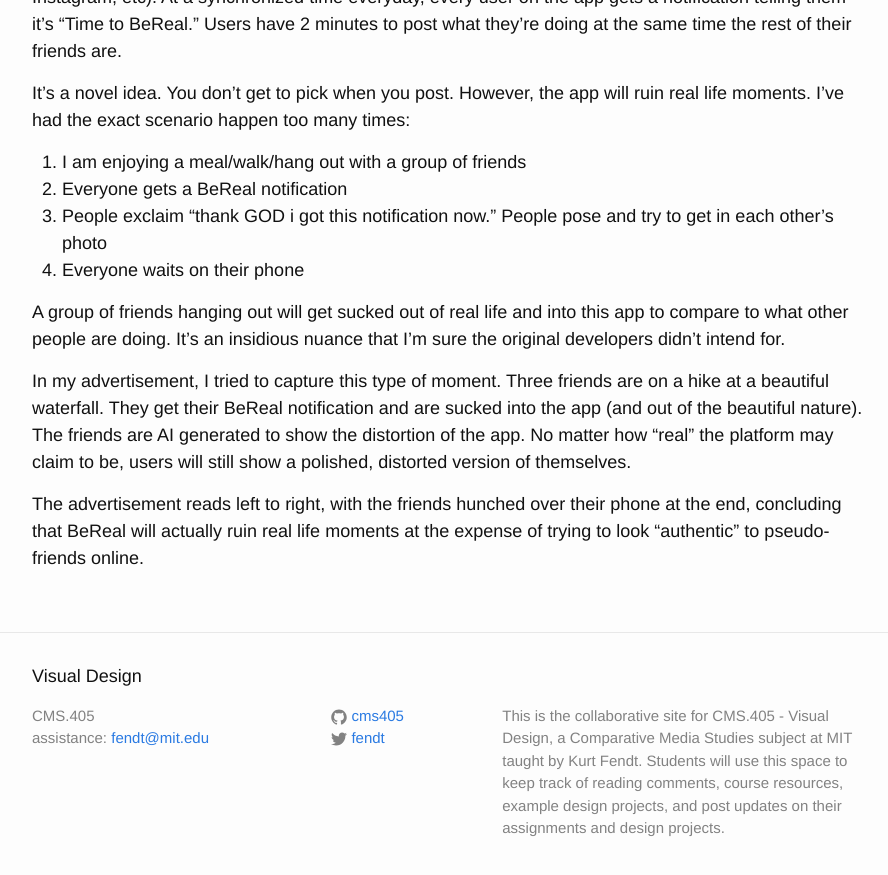
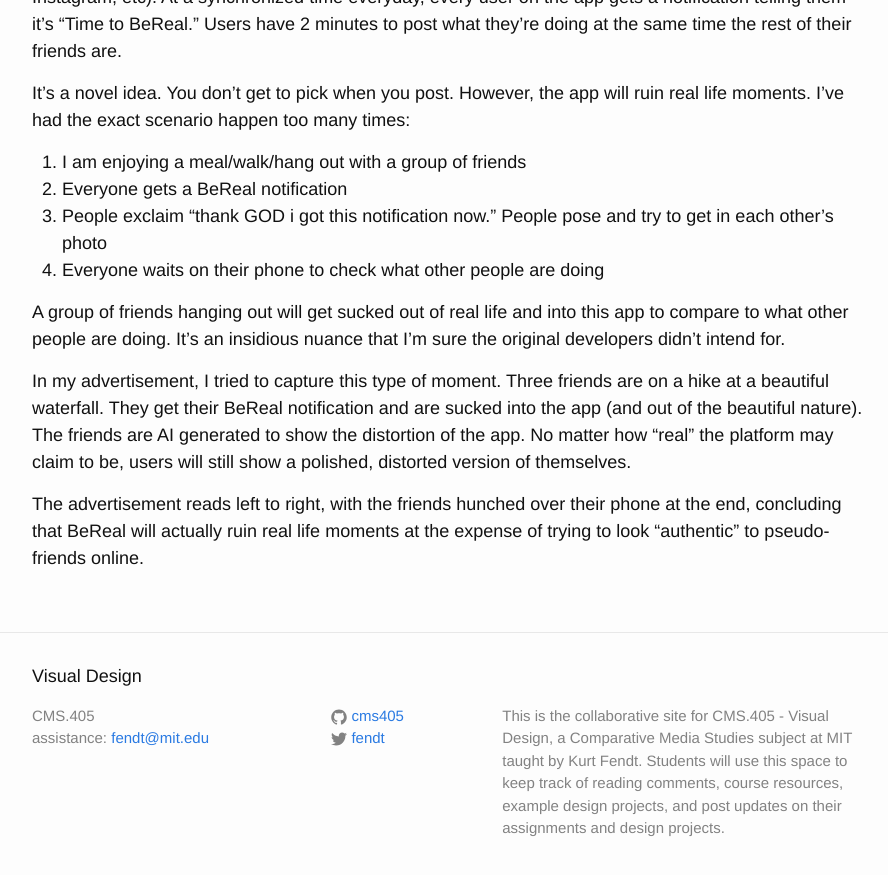
Before and after one commit to cms405/cms405.github.io, a Jekyll site: the page built from _posts/2022-09-29-subversive-ad.md, in a window 1280 px wide and 900 px high, scrolled down 617 px. Shown: the top 875 px of the window, without its empty margins (188-1076 px from the left). Built offline with Jekyll 4.4.1, drawn with Linux system fonts in a browser that asks for light colours.

Commit message:
Update 2022-09-29-subversive-ad.md

```diff
--- a/_posts/2022-09-29-subversive-ad.md
+++ b/_posts/2022-09-29-subversive-ad.md
@@ -16,7 +16,7 @@
 1. I am enjoying a meal/walk/hang out with a group of friends
 2. Everyone gets a BeReal notification
 3. People exclaim "thank GOD i got this notification now." People pose and try to get in each other's photo
-4. Everyone waits on their phone
+4. Everyone waits on their phone to check what other people are doing
 
 A group of friends hanging out will get sucked out of real life and into this app to compare to what other people are doing. It's an insidious nuance that I'm sure the original developers didn't intend for.
 
```
